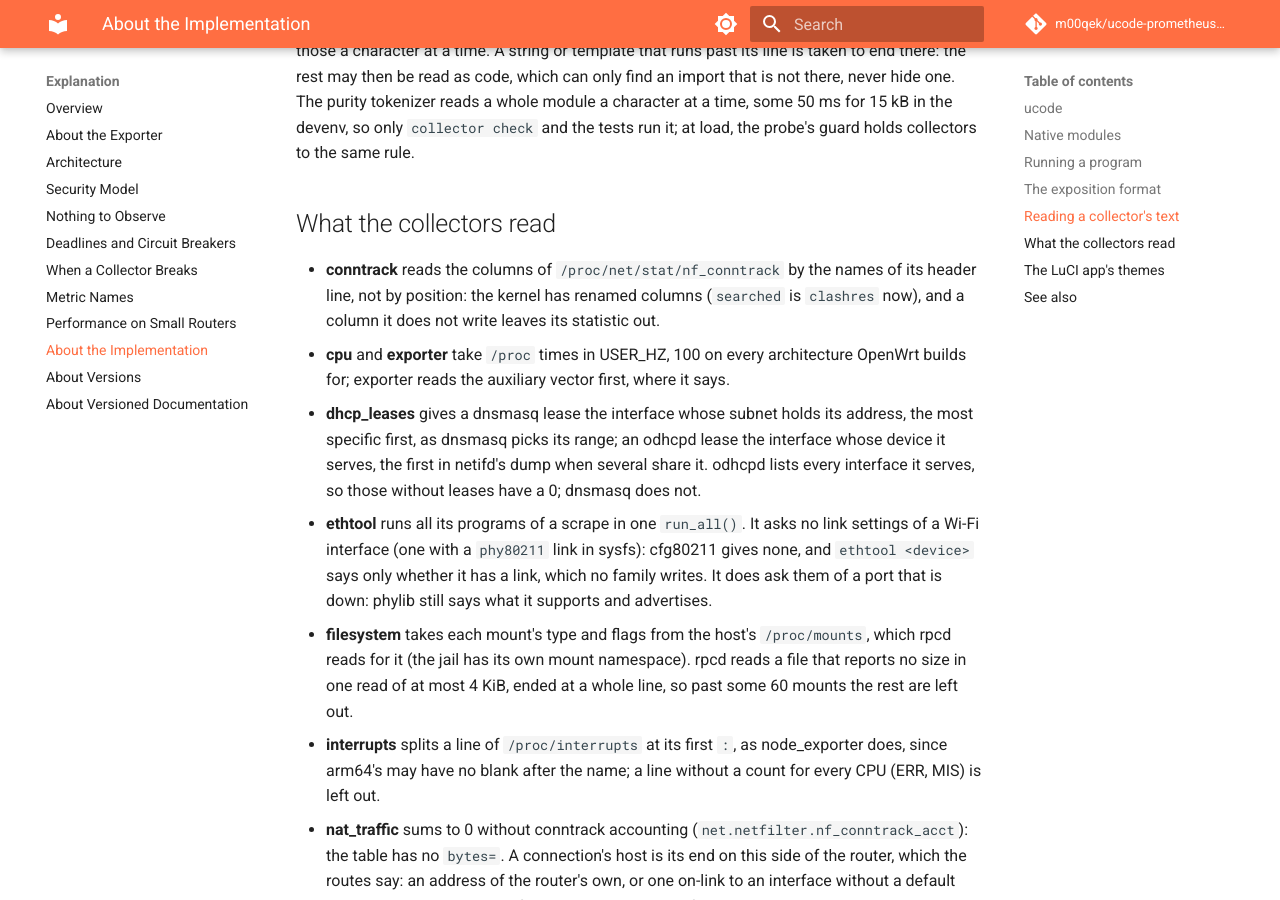
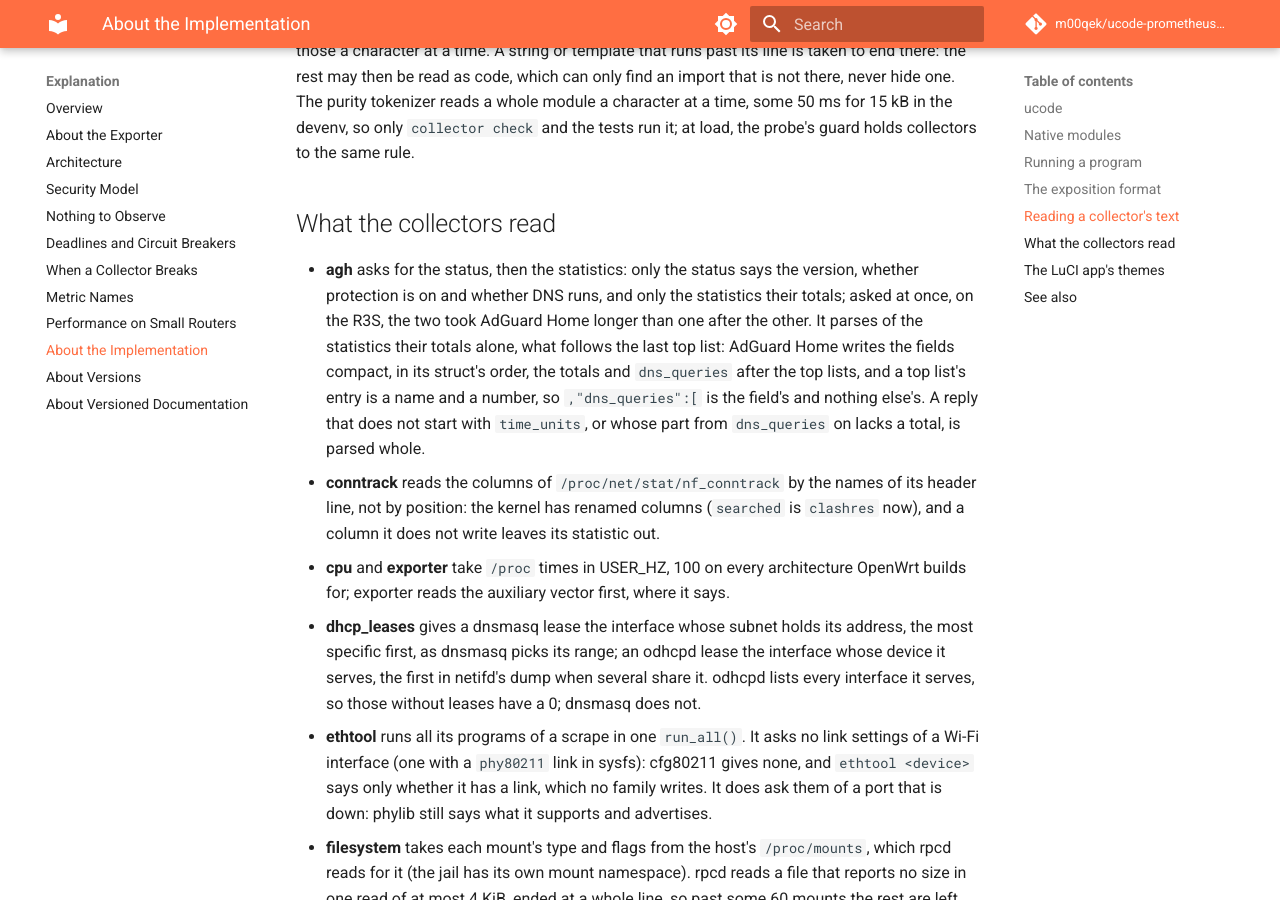
Before and after one commit to m00qek/ucode-prometheus-exporter, an MkDocs documentation site: the page built from docs/explanation/internals.md, in a window 1280 px wide and 900 px high, scrolled down 2862 px. Built offline with MkDocs 1.6.1 and Material for MkDocs 9.7.7, drawn with Linux system fonts in a browser that asks for light colours; comment, search, counter and statistics services are not loaded.

Commit message:
Parse the totals of AdGuard Home's statistics alone, not their top lists
agh took 19 ms of the R3S's scrape. On the router, /control/stats takes
AdGuard Home 10 to 30 ms, its top lists computed from a day of
statistics, and /control/status 2.5 ms; parsing the 6.5 kB of
statistics took 3.2 to 6 ms, the top lists of domains and clients made
objects to be dropped, where their totals alone take 0.2.

One request cannot do: only the status says the version, whether
protection is on and whether DNS runs, and only the statistics their
totals. Asked at once, over two connections, the two took AdGuard Home
longer on the router than one after the other (a mean of 24 to 27 ms
against 18), so agh still asks one, then the other. Nor can the status
be asked less often: a collector keeps nothing from one scrape to the
next, and protection and a restart change it at any time.

agh parses of the statistics what follows the last top list: AdGuard
Home writes its fields compact, in its struct's order, the totals after
the top lists, whose entries are a name and a number, so
,"dns_queries":[ is that field's alone. A reply otherwise, or whose
tail lacks a total, is parsed whole. The output is the same; a property
holds the tail to the whole.

```diff
--- a/docs/explanation/internals.md
+++ b/docs/explanation/internals.md
@@ -44,6 +44,7 @@ The loader's import scanner runs at every uhttpd start, on every module, so it r
 
 ## What the collectors read
 
+- **agh** asks for the status, then the statistics: only the status says the version, whether protection is on and whether DNS runs, and only the statistics their totals; asked at once, on the R3S, the two took AdGuard Home longer than one after the other. It parses of the statistics their totals alone, what follows the last top list: AdGuard Home writes the fields compact, in its struct's order, the totals and `dns_queries` after the top lists, and a top list's entry is a name and a number, so `,"dns_queries":[` is the field's and nothing else's. A reply that does not start with `time_units`, or whose part from `dns_queries` on lacks a total, is parsed whole.
 - **conntrack** reads the columns of `/proc/net/stat/nf_conntrack` by the names of its header line, not by position: the kernel has renamed columns (`searched` is `clashres` now), and a column it does not write leaves its statistic out.
 - **cpu** and **exporter** take `/proc` times in USER_HZ, 100 on every architecture OpenWrt builds for; exporter reads the auxiliary vector first, where it says.
 - **dhcp_leases** gives a dnsmasq lease the interface whose subnet holds its address, the most specific first, as dnsmasq picks its range; an odhcpd lease the interface whose device it serves, the first in netifd's dump when several share it. odhcpd lists every interface it serves, so those without leases have a 0; dnsmasq does not.
```
Also changed, not shown: 2 other files.
